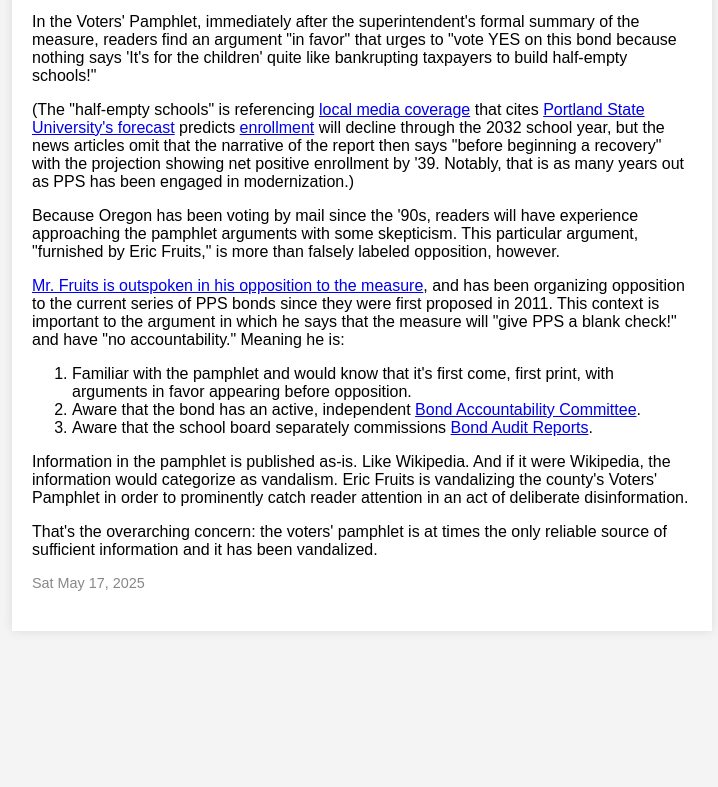
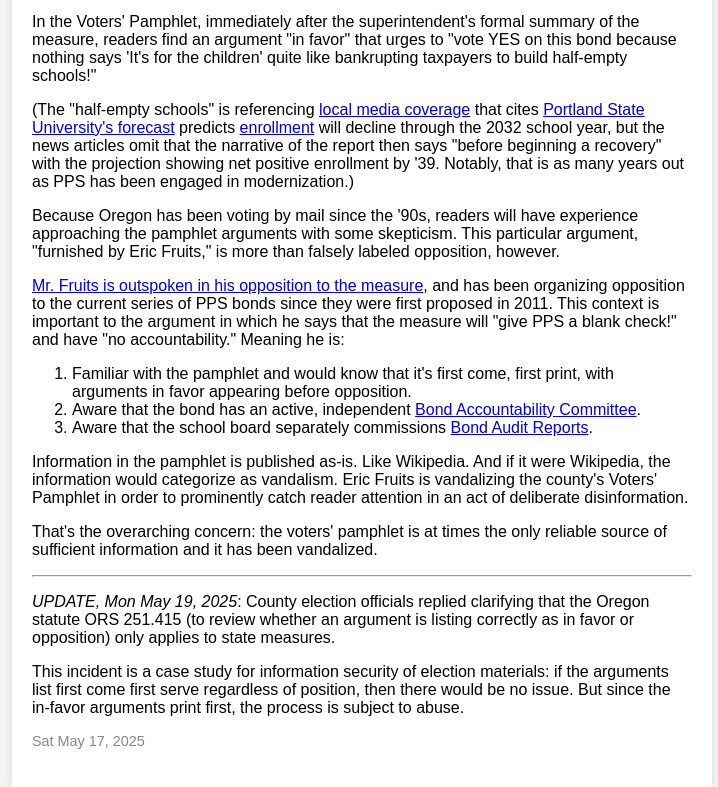
Before and after one commit to pdx97212/institutional, a plain HTML site: page voters-pamplet-vandalism.html in a window 1280 px wide. Shown: the part 183-970 px from the top of the page, without its empty margins (278-996 px from the left). Before the commit the page ends 834 px from the top, so only its background shows below. Drawn offline with Linux system fonts and the light colour scheme.

Commit message:
Reply from Multnomah County

```diff
--- a/voters-pamplet-vandalism.html
+++ b/voters-pamplet-vandalism.html
@@ -104,6 +104,17 @@
             That's the overarching concern: the voters' pamphlet is at times the only reliable source of sufficient
             information and it has been vandalized.
         </p>
+        <hr>
+        <p>
+            <em>UPDATE, Mon May 19, 2025</em>: County election officials replied clarifying that the Oregon statute ORS
+            251.415 (to review whether an argument is listing correctly as in favor or opposition) only applies to state
+            measures.
+        </p>
+        <p>
+            This incident is a case study for information security of election materials: if the arguments
+            list first come first serve regardless of position, then there would be no issue. But since the in-favor
+            arguments print first, the process is subject to abuse.
+        </p>
         <div class="date">Sat May 17, 2025</div>
     </article>
 </body>
```
